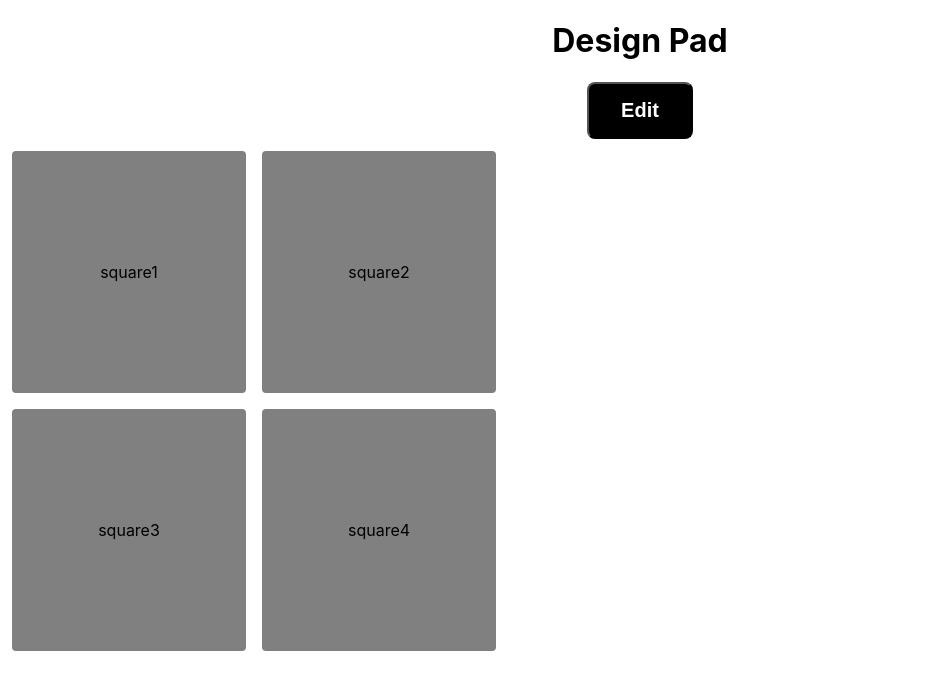
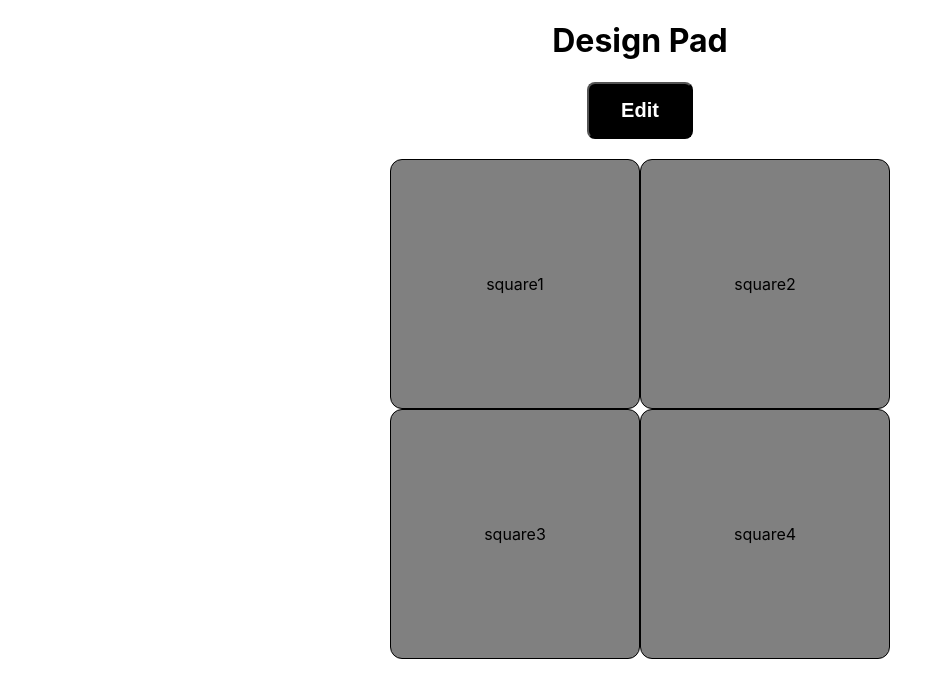
Before and after one commit to 464squad/design-pad, a React (Create React App) app: page / in a window 1280 px wide. Shown: the top 698 px of the page, without its empty margins (0-941 px from the left). Built offline with nearby package versions, Linux system fonts and the light colour scheme.

Commit message:
My code of squares

```diff
--- a/src/App.css
+++ b/src/App.css
@@ -36,3 +36,9 @@
     transform: rotate(360deg);
   }
 }
+
+.pads {
+  display : inline-block;
+  align-content: center;
+  align-items: center;
+}
--- a/src/App.js
+++ b/src/App.js
@@ -10,9 +10,9 @@ function App() {
   return (
     <div className="App">
       <h1> Design Pad </h1>
-  <span>{<DesignContainer />}</span>
+
       <div className="pads">
-        <DesignPad/>
+      <span>{<DesignContainer />}</span>
       </div>
     </div>
 
--- a/src/components/DesignContainer.js
+++ b/src/components/DesignContainer.js
@@ -1,4 +1,5 @@
 import React from 'react';
+import DesignPad from "./DesignPad";
 
 class DesignContainer extends React.Component {
     constructor(props) {
@@ -12,6 +13,7 @@ class DesignContainer extends React.Component {
         <div>
 
             <button className="btn">Edit</button>
+        <DesignPad />
         </div>
         );
     }
--- a/src/components/DesignPad.js
+++ b/src/components/DesignPad.js
@@ -1,4 +1,5 @@
 import React from 'react';
+
 
 const PadInputContainer = () => {
     return (
--- a/src/components/PadInput.js
+++ b/src/components/PadInput.js
@@ -5,7 +5,7 @@ class PadInput extends React.Component {
     constructor(props) {
         super(props);
         this.state = {
-            value : null,
+            value : Array(9).fill(null),
         }
     }
 }
--- a/src/index.css
+++ b/src/index.css
@@ -24,20 +24,19 @@ code {
 }
 
 .padLook {
+  margin : 20px;
   display : grid;
   height : 500px;
   width : 500px;
-  justify-content: center;
-  align-items: center;
-  border : 4px solid white;
   border-radius: 12px;
   grid-template: repeat(2, 1fr) / repeat(2, 1fr);
 }
 
 .square {
-  height : 242px;
+
+  height : 248px;
   background : gray;
-  border : 8px solid white;
+  border : 1px solid black;
   border-radius : 12px;
   display : flex;
   justify-content : center;
```
